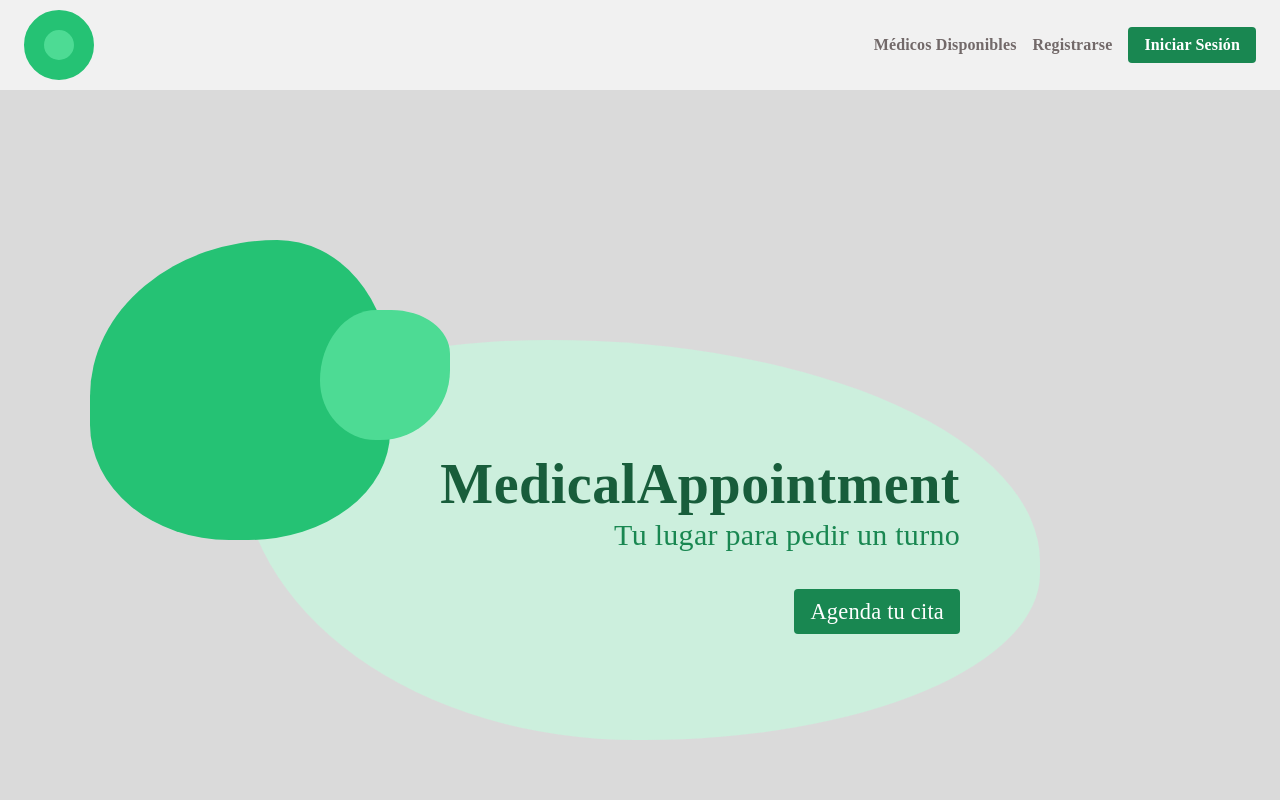
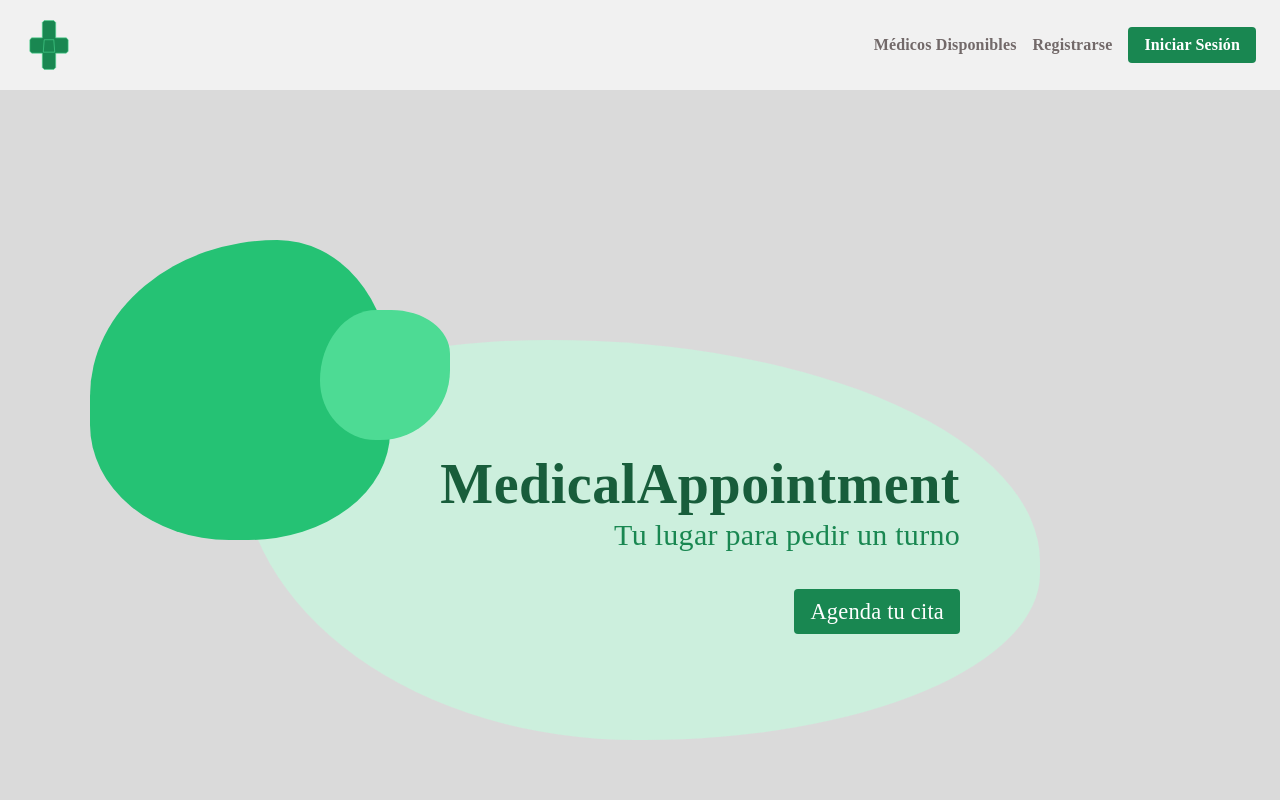
Before and after one commit to fr4ncisx/medicalappointment-nocountry, a React (Vite) app in the folder frontend/: page / in a window 1280 px wide. Shown: the top 800 px of the page. Built offline with nearby package versions, Linux system fonts and the light colour scheme; a web font is replaced by a local one; what ajv-errors would draw is missing.

Commit message:
feat: se cambio el logo del navbar por el correcto

```diff
--- a/frontend/src/components/layout/Navbar/Navbar.tsx
+++ b/frontend/src/components/layout/Navbar/Navbar.tsx
@@ -4,6 +4,7 @@ import { NavbarStyles } from "./NavbarStyles";
 import { useLocation } from "react-router";
 import { UserMenu } from "./UserMenu/UserMenu";
 import { NavLinks } from "./NavLinks";
+import { Logo } from "../Footer/Logo";
 
 export const Navbar = () => {
     const { pathname } = useLocation();
@@ -13,7 +14,7 @@ export const Navbar = () => {
 
     return (
         <Box sx={NavbarStyles.nav}>
-            <Box sx={NavbarStyles.logo} />
+            <Logo />
             <Box sx={NavbarStyles.items}>
                 {isMedicosDisponibles && (
                     <Anchor to="/" ariaLabel="navegar a la pagina de inicio">
```
